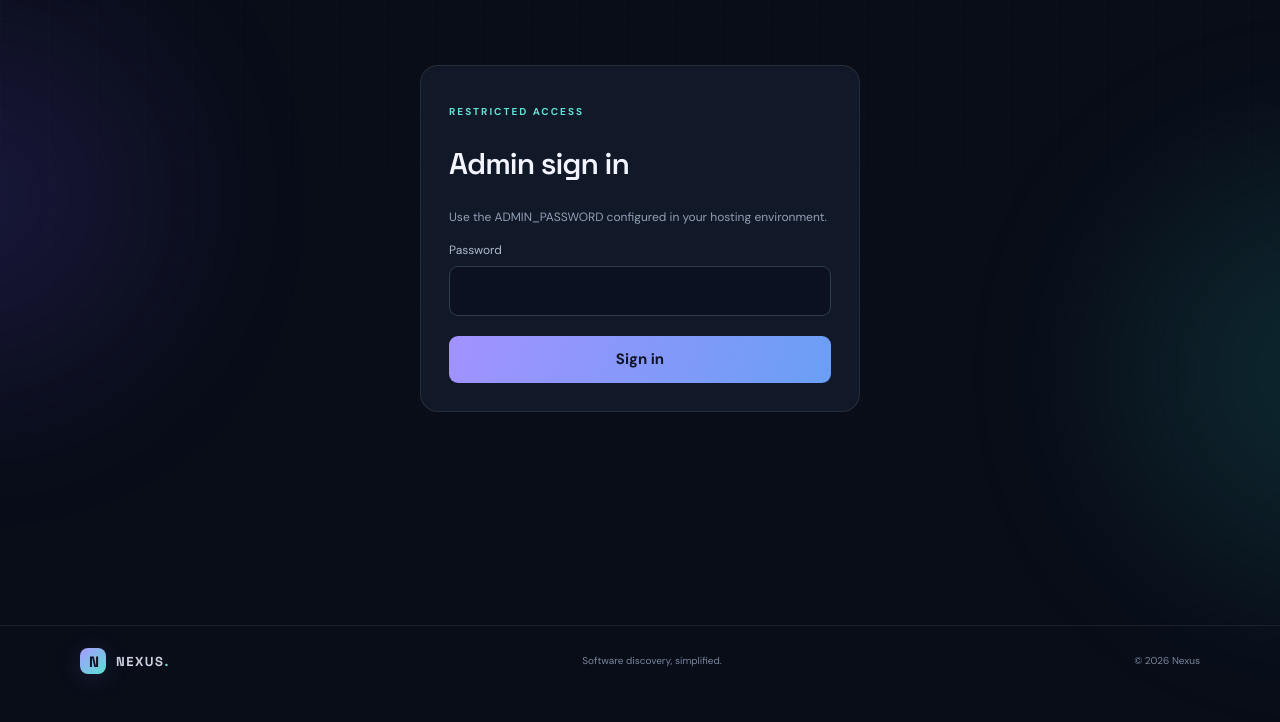
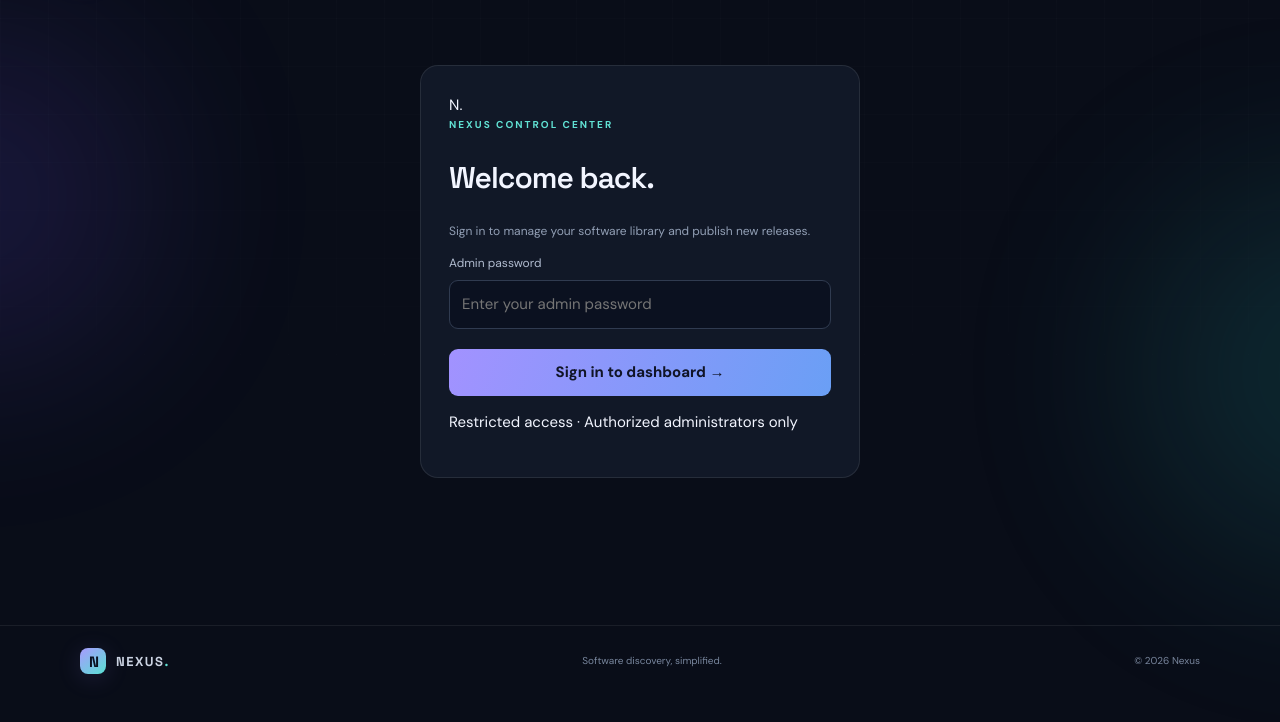
Before and after one commit to nagidev360/Nexus, a Flask app: page /admin in a window 1280 px wide; the page is wider, and only the part inside the window is pictured. Shown: the part 78-800 px from the top of that part. Run offline with Flask 3, Linux system fonts and the light colour scheme.

Commit message:
Polish Nexus admin sign-in screen

```diff
--- a/templates/login.html
+++ b/templates/login.html
@@ -1 +1 @@
-{% extends "base.html" %}{% block title %}Admin login — Nexus{% endblock %}{% block content %}<section class="form-card narrow"><p class="eyebrow">RESTRICTED ACCESS</p><h1>Admin sign in</h1><p class="muted">Use the ADMIN_PASSWORD configured in your hosting environment.</p><form method="post"><input type="hidden" name="_csrf_token" value="{{ csrf_token() }}"><label>Password</label><input type="password" name="password" required autocomplete="current-password"><button class="full">Sign in</button></form></section>{% endblock %}
+{% extends "base.html" %}{% block title %}Admin portal — Nexus{% endblock %}{% block content %}<section class="form-card narrow login-card"><div class="login-mark">N<span>.</span></div><div class="eyebrow">NEXUS CONTROL CENTER</div><h1>Welcome back.</h1><p class="muted">Sign in to manage your software library and publish new releases.</p><form method="post"><input type="hidden" name="_csrf_token" value="{{ csrf_token() }}"><label for="password">Admin password</label><input id="password" type="password" name="password" placeholder="Enter your admin password" required autocomplete="current-password"><button class="full" type="submit">Sign in to dashboard <span>→</span></button></form><p class="login-foot">Restricted access · Authorized administrators only</p></section>{% endblock %}
```
